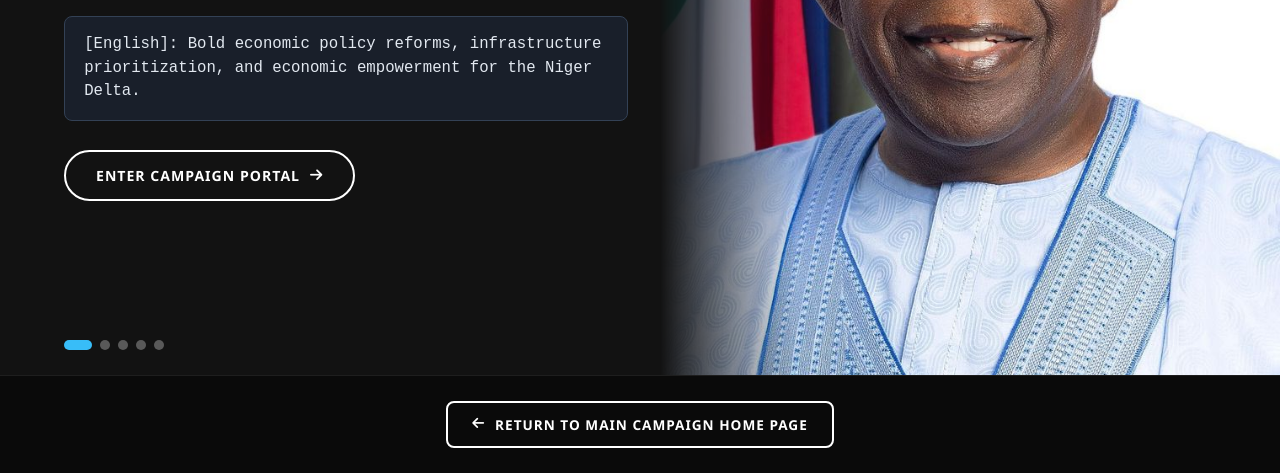
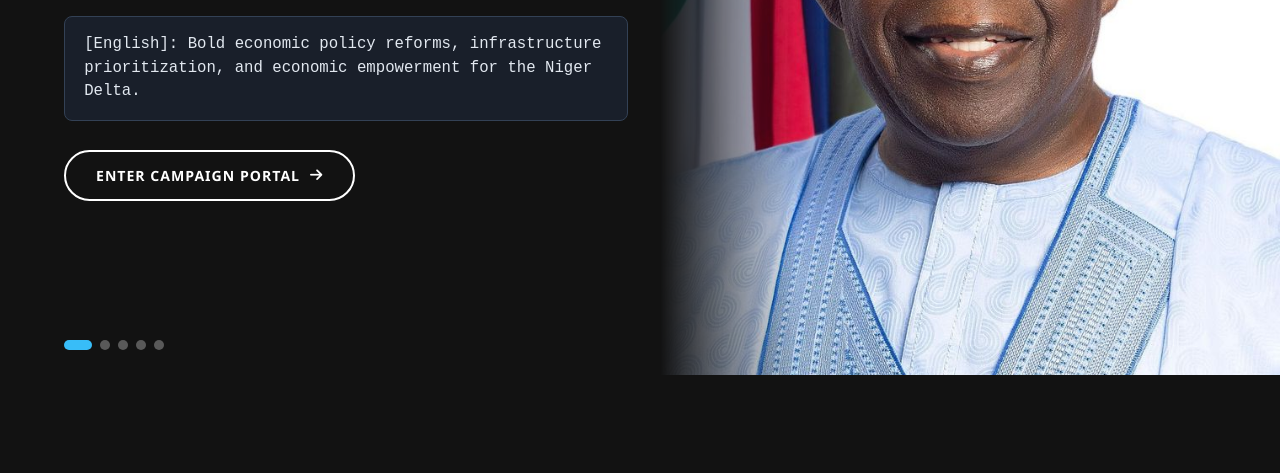
Before and after one commit to edikanoffiong2003-collab/APC, a plain HTML site: page index.html in a window 1280 px wide. Shown: the part 409-882 px from the top of the page. After the commit the page ends 800 px from the top, so only its background shows below. Drawn offline with Linux system fonts and the light colour scheme.

Commit message:
update on the button

```diff
--- a/index.html
+++ b/index.html
@@ -410,14 +410,6 @@
 
   </section>
 
-  <!-- Bottom Navigation Link -->
-  <div class="bottom-nav">
-    <a href="campaign-landing.html" class="hero-cta-btn" style="border-radius: 8px; font-size: 0.85rem; padding: 12px 24px;">
-      <i class="fa-solid fa-arrow-left"></i> Return to Main Campaign Home Page
-    </a>
-  </div>
-
-  <!-- Link your external slideshow JS script -->
-  <script src="slideshow.js"></script>
+<script src="slideshow.js"></script>
 </body>
 </html>
```
